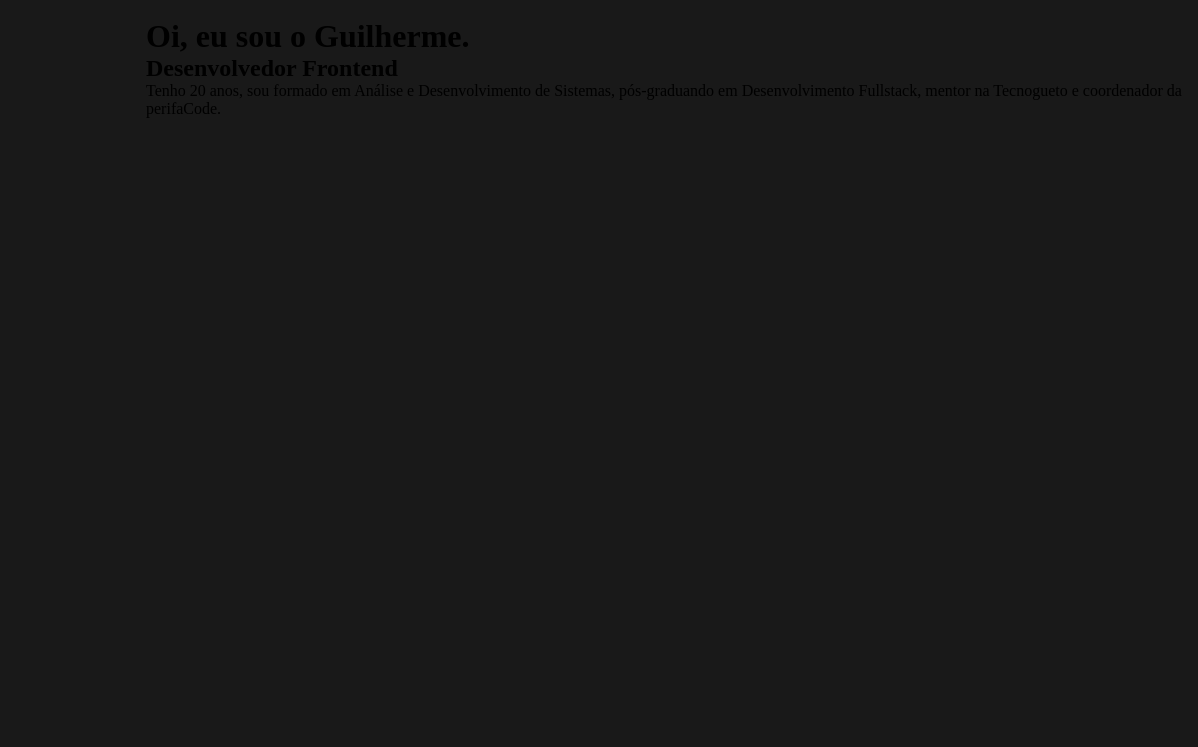
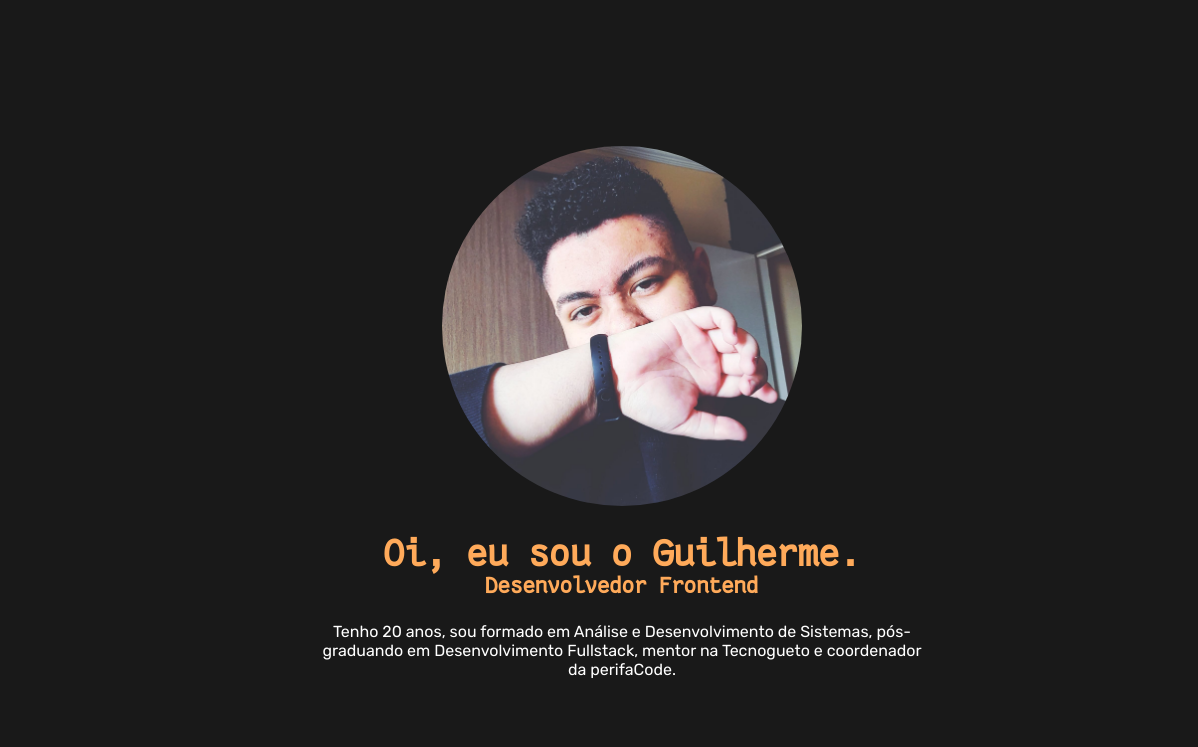
Before and after one commit to gitlherme/guilhermevieira.dev, a plain HTML site: page index.html in a window 1280 px wide. Shown: the top 747 px of the page, 82-1280 px from the left. Drawn offline with Linux system fonts and the light colour scheme; a web font is replaced by a local one.

Commit message:
feat(content): edit content.

```diff
--- a/index.html
+++ b/index.html
@@ -25,7 +25,7 @@
     </div>
     <div class="content">
       <div class="image">
-        <img src="" class="profile-image">
+        <img src="public/assets/images/profile-image.jpg" class="rounded-image">
       </div>
       <div class="text">
         <h1>Oi, eu sou o Guilherme.</h1>
--- a/src/styles/scss/abstracts/_variables.scss
+++ b/src/styles/scss/abstracts/_variables.scss
@@ -2,20 +2,10 @@
 $primary-color: #191919;
 $secondary-color: #FF785A;
 $tertiary-color: #FFAA5A;
+$white: #FFF;
 
 
-// Fonts
-$logo-font: 'Plaster', sans-serif;
-$primary-font: 'Rubik', sans-serif;
-
-// Font Sizes
-$font-sm: 1rem;
-$font-md: 1.5rem;
-$font-lg: 2.5rem;
-$font-xl: 4rem;
-
 // Spacing
-// Font Sizes
 $spacing-xs: 0.5rem;
 $spacing-sm: 1rem;
 $spacing-md: 1.5rem;
--- a/src/styles/scss/base/_reset.scss
+++ b/src/styles/scss/base/_reset.scss
@@ -4,3 +4,7 @@
   box-sizing: border-box;
   list-style: none;
 }
+
+p {
+  font-family: $primary-font;
+}
--- a/src/styles/scss/base/_typography.scss
+++ b/src/styles/scss/base/_typography.scss
@@ -0,0 +1,17 @@
+// Font face
+@font-face {
+  font-family: 'Fantasque Sans Mono';
+  src: url('../../../../public/assets/fonts/Fantasque.ttf')
+}
+
+
+// Fonts
+$logo-font: 'Plaster', sans-serif;
+$primary-font: 'Rubik', sans-serif;
+$secondary-font: 'Fantasque Sans Mono', monospace;
+
+// Font Sizes
+$font-sm: 1rem;
+$font-md: 1.5rem;
+$font-lg: 2.5rem;
+$font-xl: 4rem;
--- /dev/null
+++ b/src/styles/scss/components/_headings.scss
@@ -0,0 +1,9 @@
+h1 {
+  font-family: $secondary-font;
+  font-size: $font-lg;
+}
+
+h2 {
+  font-family: $secondary-font;
+  font-size: $font-md;
+}
--- /dev/null
+++ b/src/styles/scss/components/_rounded-image.scss
@@ -0,0 +1,6 @@
+.rounded-image {
+  width: 360px;
+  height: 360px;
+  border-radius: 50%;
+  margin: $spacing-md;
+}
--- /dev/null
+++ b/src/styles/scss/layout/_content.scss
@@ -0,0 +1,20 @@
+.content {
+  grid-area: content;
+  width: 100%;
+  height: 100vh;
+  display: flex;
+  flex-direction: column;
+  justify-content: center;
+  align-items: center;
+  .text {
+    width: 600px;
+    text-align: center;
+    h1, h2 {
+      color: $tertiary-color;
+    }
+    p {
+      color: $white;
+      margin-top: $spacing-md;
+    }
+  }
+}
--- a/src/styles/scss/layout/_grid.scss
+++ b/src/styles/scss/layout/_grid.scss
@@ -1,6 +1,5 @@
 .main-container {
   display: grid;
   grid-template-columns: 10% 1fr;
-  grid-column-gap: 100px;
   grid-template-areas: "sidebar content";
 }
--- a/src/styles/scss/layout/_layout.scss
+++ b/src/styles/scss/layout/_layout.scss
@@ -3,9 +3,3 @@
   height: 100vh;
   background-color: $primary-color;
 }
-
-
-.content {
-  grid-area: content;
-  width: 100%;
-}
--- a/src/styles/scss/main.scss
+++ b/src/styles/scss/main.scss
@@ -5,10 +5,15 @@
 @import 'abstracts/variables';
 
 // Base
+@import 'base/typography';
 @import 'base/reset';
-@import 'base/typography';
 
 // Layout
 @import 'layout/sidebar';
 @import 'layout/layout';
 @import 'layout/grid';
+@import 'layout/content';
+
+// Components
+@import 'components/rounded-image';
+@import 'components/headings'
```
Also changed, not shown: public/assets/fonts/Fantasque.ttf (added), public/assets/images/profile-image.jpg (added), src/styles/style.css, 1 other file.
